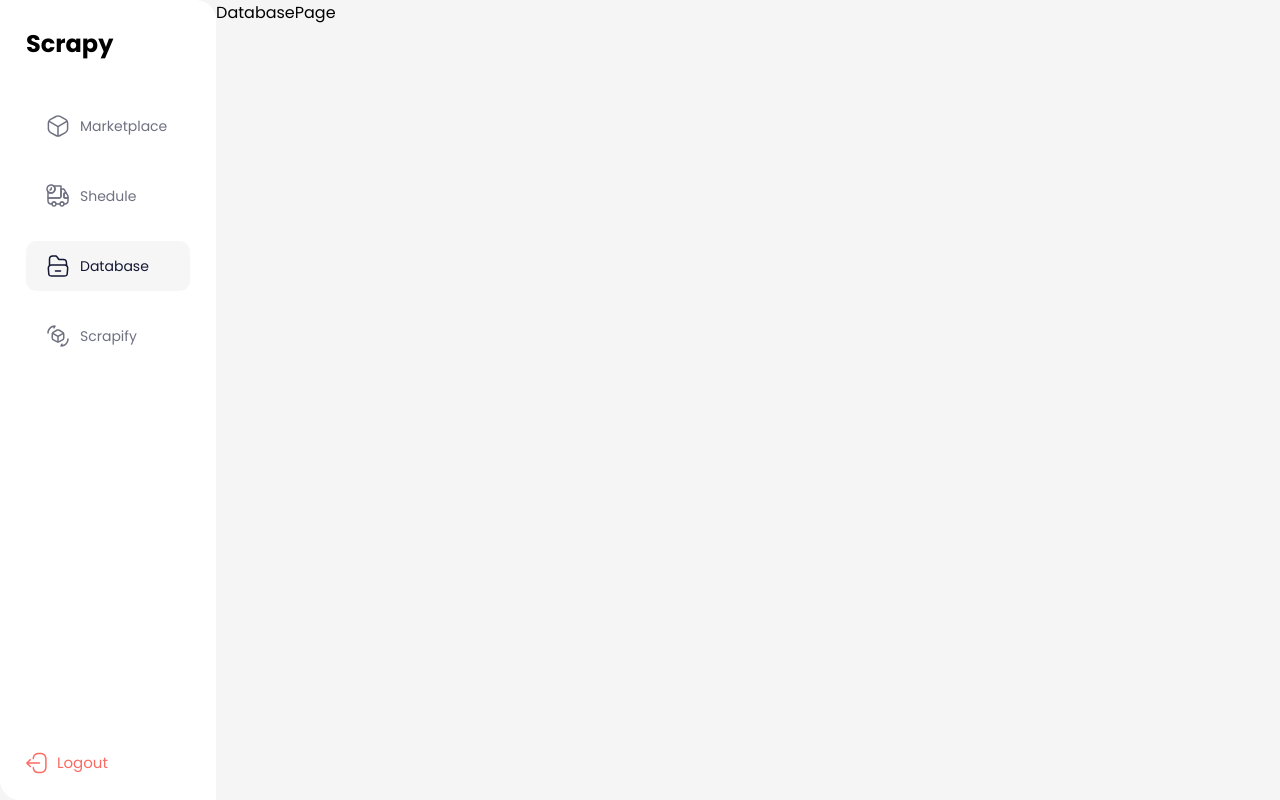
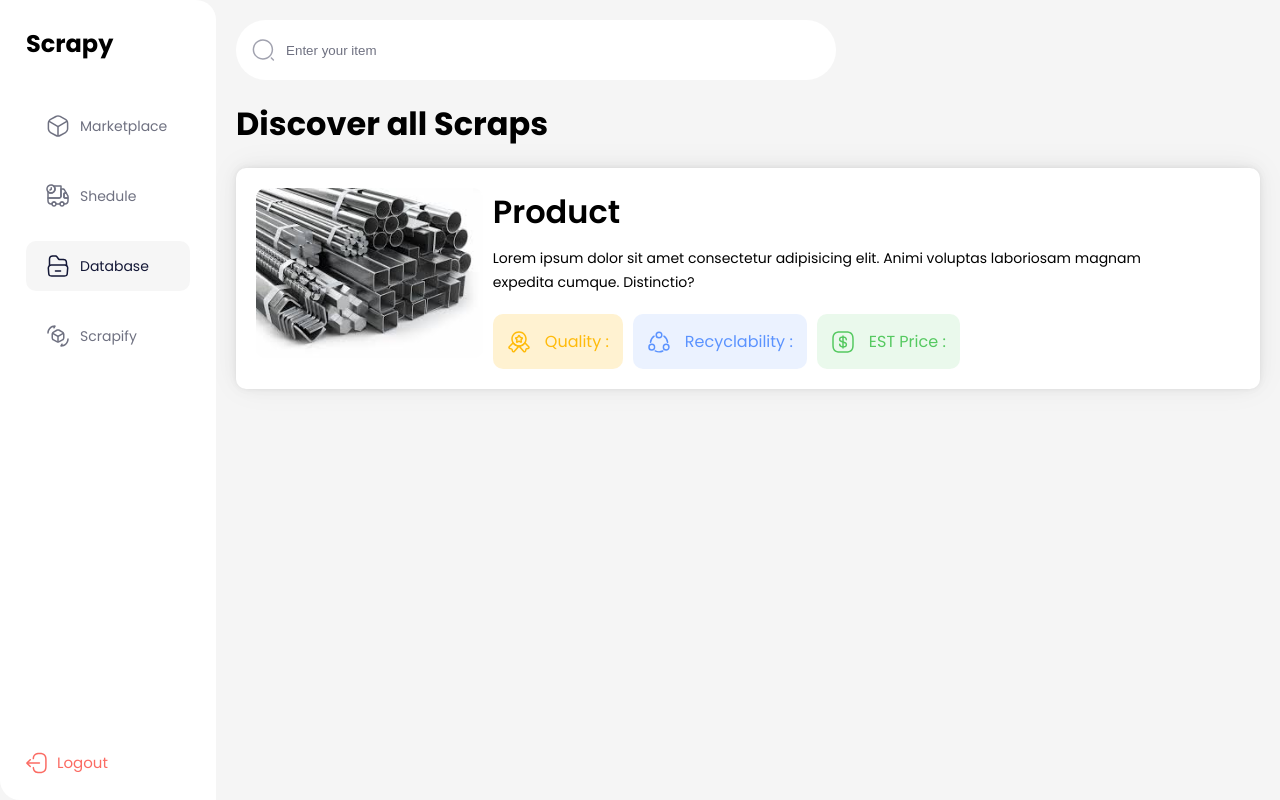
Before and after one commit to Abhinav-K-E/scrapy, a React (Vite) app: page /dashboard/database in a window 1280 px wide. Built offline with nearby package versions, Linux system fonts and the light colour scheme.

Commit message:
database-ui

```diff
--- a/src/pages/DatabasePage/DatabasePage.jsx
+++ b/src/pages/DatabasePage/DatabasePage.jsx
@@ -1,9 +1,111 @@
 import React from 'react'
 import './DatabasePage.scss'
 
+import DUMMY from '../../assets/scrap.jpg'
+
 const DatabasePage = () => {
   return (
-    <div>DatabasePage</div>
+    <div className='database-page'>
+      <div className="top-search-bar">
+        <div className="seach-bar">
+        <div className='search-bar'>
+          <svg
+            width={25}
+            height={24}
+            fill='none'
+            xmlns='http://www.w3.org/2000/svg'
+          >
+            <path
+              d='M11.904 21.75c-5.65 0-10.25-4.6-10.25-10.25s4.6-10.25 10.25-10.25 10.25 4.6 10.25 10.25-4.6 10.25-10.25 10.25zm0-19c-4.83 0-8.75 3.93-8.75 8.75s3.92 8.75 8.75 8.75 8.75-3.93 8.75-8.75-3.92-8.75-8.75-8.75zM22.404 22.75c-.19 0-.38-.07-.53-.22l-2-2a.754.754 0 010-1.06c.29-.29.77-.29 1.06 0l2 2c.29.29.29.77 0 1.06-.15.15-.34.22-.53.22z'
+              fill='#A1A2AF'
+            />
+          </svg>
+          <input
+          placeholder='Enter your item'
+          type='text' className='search' />
+        </div>
+        </div>
+      </div>
+
+      <div className="database-head">
+        Discover all Scraps
+      </div>
+
+      <div className="database-cards">
+        <div className="database-card">
+          <img src={DUMMY} alt='img' className="card-left"/>
+          <div className="card-right">
+            <div className="card-name">
+              Product
+            </div>
+            <div className="short-desc">
+              Lorem ipsum dolor sit amet consectetur adipisicing elit. Animi voluptas laboriosam magnam expedita cumque. Distinctio?
+            </div>
+
+            <div className='tabs d-tabs'>
+            <div className='tab yellow s-tab'>
+              <svg
+                width={24}
+                height={24}
+                fill=''
+                xmlns='http://www.w3.org/2000/svg'
+              >
+                <path
+                  d='M12 16.75c-.4 0-.8-.03-1.18-.1-2.12-.31-4.05-1.53-5.27-3.34A7.767 7.767 0 014.25 9c0-4.27 3.48-7.75 7.75-7.75S19.75 4.73 19.75 9c0 1.54-.45 3.03-1.3 4.31a7.8 7.8 0 01-5.3 3.35c-.35.06-.75.09-1.15.09zm0-14c-3.45 0-6.25 2.8-6.25 6.25 0 1.25.36 2.45 1.04 3.47a6.254 6.254 0 004.26 2.69c.64.11 1.27.11 1.86 0 1.75-.25 3.3-1.24 4.29-2.7a6.232 6.232 0 001.04-3.47c.01-3.44-2.79-6.24-6.24-6.24z'
+                  fill=''
+                />
+                <path
+                  d='M6.47 22.59c-.14 0-.27-.02-.41-.05-.65-.15-1.15-.65-1.3-1.3l-.35-1.47a.261.261 0 00-.19-.19l-1.65-.39a1.74 1.74 0 01-1.28-1.22c-.17-.61 0-1.27.45-1.72l3.9-3.9c.16-.16.38-.24.6-.22.22.02.42.14.55.33.99 1.46 2.54 2.45 4.27 2.7.64.11 1.27.11 1.86 0 1.75-.25 3.3-1.24 4.29-2.7.12-.19.33-.31.55-.33.22-.02.44.06.6.22l3.9 3.9c.45.45.62 1.11.45 1.72a1.74 1.74 0 01-1.28 1.22l-1.65.39c-.09.02-.16.09-.19.19l-.35 1.47c-.15.65-.65 1.15-1.3 1.3-.65.16-1.32-.07-1.74-.58L12 17.13l-4.2 4.84c-.34.4-.82.62-1.33.62zm-.38-8.56L2.8 17.32c-.09.09-.08.19-.06.25.01.05.06.15.18.17l1.65.39c.65.15 1.15.65 1.3 1.3l.35 1.47c.03.13.13.17.19.19.06.01.16.02.25-.08l3.83-4.41a7.768 7.768 0 01-4.4-2.57zm7.42 2.56l3.83 4.4c.09.11.2.11.26.09.06-.01.15-.06.19-.19l.35-1.47c.15-.65.65-1.15 1.3-1.3l1.65-.39c.12-.03.17-.12.18-.17.02-.05.03-.16-.06-.25l-3.29-3.29a7.793 7.793 0 01-4.41 2.57z'
+                  fill=''
+                />
+                <path
+                  d='M13.89 12.89c-.26 0-.57-.07-.94-.29l-.95-.57-.95.56c-.87.52-1.44.22-1.65.07-.21-.15-.66-.6-.43-1.59l.24-1.03-.8-.74c-.44-.44-.6-.97-.45-1.45.15-.48.59-.82 1.21-.92l1.07-.18.51-1.12c.29-.57.74-.89 1.25-.89s.97.33 1.25.9l.59 1.18.99.12c.61.1 1.05.44 1.21.92.15.48-.01 1.01-.45 1.45l-.83.83.26.93c.23.99-.22 1.44-.43 1.59-.11.09-.35.23-.7.23zm-4.28-4.5l.69.69c.32.32.48.86.38 1.3l-.19.8.8-.47c.43-.25 1.01-.25 1.43 0l.8.47-.18-.8c-.1-.45.05-.98.37-1.3l.69-.69-.87-.15c-.42-.07-.84-.38-1.03-.76L12 6.5l-.5 1c-.18.37-.6.69-1.02.76l-.87.13z'
+                  fill=''
+                />
+              </svg>
+              Quality :
+            </div>
+            <div className='tab blue s-tab'>
+              <svg
+                width={24}
+                height={24}
+                fill=''
+                xmlns='http://www.w3.org/2000/svg'
+              >
+                <path
+                  d='M20.62 13.07c-.38 0-.7-.29-.75-.67a7.834 7.834 0 00-3.34-5.61.752.752 0 01-.19-1.04c.24-.34.71-.42 1.04-.19a9.335 9.335 0 013.97 6.68c.04.41-.25.78-.67.83h-.06zM3.49 13.12h-.08a.766.766 0 01-.67-.83c.27-2.69 1.7-5.12 3.91-6.69a.753.753 0 11.87 1.23 7.847 7.847 0 00-3.29 5.62.74.74 0 01-.74.67zM12.06 22.61c-1.48 0-2.89-.34-4.21-1a.75.75 0 01-.33-1.01.75.75 0 011.01-.33 7.904 7.904 0 006.94.06c.37-.18.82-.02 1 .35.18.37.02.82-.35 1-1.28.62-2.64.93-4.06.93zM12.06 8.44a3.53 3.53 0 11-.001-7.059 3.53 3.53 0 01.001 7.059zm0-5.55c-1.12 0-2.03.91-2.03 2.03 0 1.12.91 2.03 2.03 2.03 1.12 0 2.03-.91 2.03-2.03 0-1.12-.92-2.03-2.03-2.03zM4.83 20.67a3.53 3.53 0 11-.001-7.059 3.53 3.53 0 01.001 7.059zm0-5.56c-1.12 0-2.03.91-2.03 2.03 0 1.12.91 2.03 2.03 2.03 1.12 0 2.03-.91 2.03-2.03 0-1.12-.91-2.03-2.03-2.03zM19.17 20.67a3.53 3.53 0 113.53-3.53c-.01 1.94-1.59 3.53-3.53 3.53zm0-5.56c-1.12 0-2.03.91-2.03 2.03 0 1.12.91 2.03 2.03 2.03 1.12 0 2.03-.91 2.03-2.03a2.038 2.038 0 00-2.03-2.03z'
+                  fill=''
+                />
+              </svg>
+              Recyclability :
+            </div>
+            <div className='tab green s-tab'>
+              <svg
+                width={24}
+                height={24}
+                fill='none'
+                xmlns='http://www.w3.org/2000/svg'
+              >
+                <path
+                  d='M13.4 17.42h-2.51c-1.64 0-2.97-1.38-2.97-3.08 0-.41.34-.75.75-.75s.75.34.75.75c0 .87.66 1.58 1.47 1.58h2.51c.65 0 1.19-.58 1.19-1.28 0-.87-.31-1.04-.82-1.22L9.74 12c-.78-.27-1.83-.85-1.83-2.64 0-1.54 1.21-2.78 2.69-2.78h2.51c1.64 0 2.97 1.38 2.97 3.08 0 .41-.34.75-.75.75s-.75-.34-.75-.75c0-.87-.66-1.58-1.47-1.58H10.6c-.65 0-1.19.58-1.19 1.28 0 .87.31 1.04.82 1.22L14.26 12c.78.27 1.83.85 1.83 2.64-.01 1.53-1.21 2.78-2.69 2.78z'
+                  fill=''
+                />
+                <path
+                  d='M12 18.75c-.41 0-.75-.34-.75-.75V6c0-.41.34-.75.75-.75s.75.34.75.75v12c0 .41-.34.75-.75.75z'
+                  fill=''
+                />
+                <path
+                  d='M15 22.75H9c-5.43 0-7.75-2.32-7.75-7.75V9c0-5.43 2.32-7.75 7.75-7.75h6c5.43 0 7.75 2.32 7.75 7.75v6c0 5.43-2.32 7.75-7.75 7.75zm-6-20C4.39 2.75 2.75 4.39 2.75 9v6c0 4.61 1.64 6.25 6.25 6.25h6c4.61 0 6.25-1.64 6.25-6.25V9c0-4.61-1.64-6.25-6.25-6.25H9z'
+                  fill=''
+                />
+              </svg>
+              EST Price :
+            </div>
+          </div>
+          </div>
+        </div>
+      </div>
+    </div>
   )
 }
 
--- a/src/pages/DatabasePage/DatabasePage.scss
+++ b/src/pages/DatabasePage/DatabasePage.scss
@@ -0,0 +1,75 @@
+.database-page {
+  width: 100%;
+  height: 100%;
+  overflow: hidden;
+  overflow-y: auto;
+  padding: 20px;
+}
+
+.top-search-bar {
+  width: 100%;
+  display: flex;
+  justify-content: flex-start;
+  align-items: center;
+}
+
+.database-head {
+  font-size: 32px;
+  margin-top: 20px;
+  margin-bottom: 20px;
+  font-weight: 700;
+}
+
+.database-cards {
+  width: 100%;
+  display: flex;
+  flex-direction: column;
+  align-items: center;
+  justify-content: center;
+}
+
+.database-card {
+  width: 100%;
+//   max-width: 740px;
+  background-color: #fff;
+  padding: 20px;
+  /* shadow */
+  box-shadow: 0px -0.083px 2.214px 0px rgba(0, 0, 0, 0.02),
+    0px -0.2px 5.32px 0px rgba(0, 0, 0, 0.03),
+    0px -0.376px 10.017px 0px rgba(0, 0, 0, 0.04),
+    0px -0.67px 17.869px 0px rgba(0, 0, 0, 0.04),
+    0px -1.253px 33.422px 0px rgba(0, 0, 0, 0.05);
+    border-radius: 10px;
+    display: flex;
+    gap: 10px;
+}
+
+
+.card-left{
+    min-width: 200px;
+    height: 100%;
+    border-radius: 10px;
+    background-color: rgb(41, 216, 216);
+}
+
+.card-name{
+    font-weight: 600;
+    font-size: 32px;
+    margin-bottom: 10px;
+}
+
+.short-desc{
+    font-size: 14px;
+    margin-bottom: 10px;
+    max-width: 90%;
+    line-height: 1.5rem;
+}
+
+.d-tabs{
+    gap: 10px;
+    margin-top: 20px;
+}
+
+.s-tab{
+    padding: 15px 14px;
+}
```
